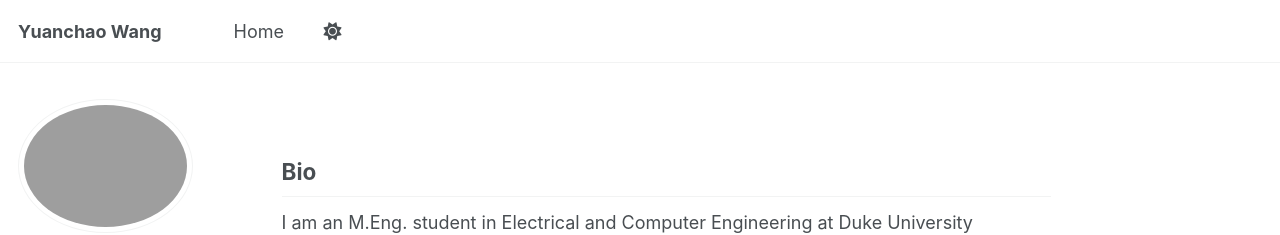
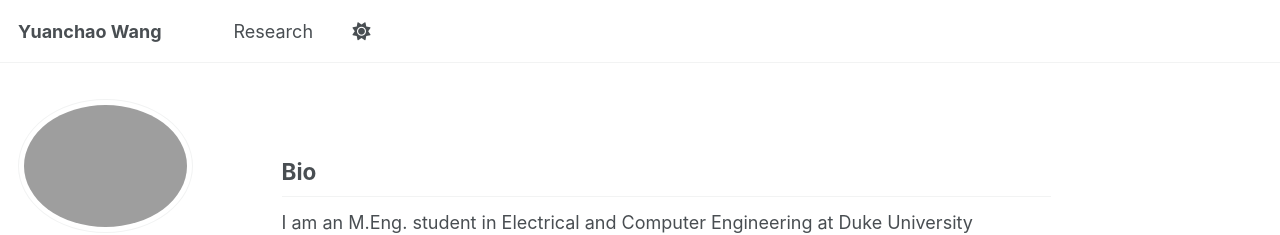
Before and after one commit to JohnnyWyc/JohnnyWyc.github.io, a Jekyll site: the page built from _pages/about.md, in a window 1280 px wide. Shown: the top 235 px of the page. Built offline with Jekyll 4.4.1, drawn with Linux system fonts in a browser that asks for light colours; a script bundle is joined from its source files by our own code; library files that are not in the unit come from our copies.

Commit message:
Update navigation.yml to include Research link

```diff
--- a/_data/navigation.yml
+++ b/_data/navigation.yml
@@ -8,5 +8,5 @@
 #      Markdown formatted page while the second is generated using JSON.
 
 main:
-  - title: "Home"
-    url: /about/
+  - title: "Research"
+    url: /Research.md/
```
